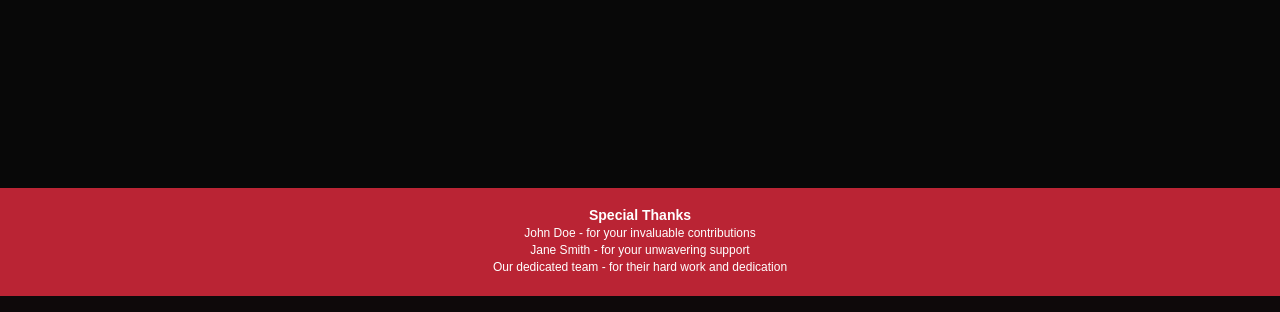
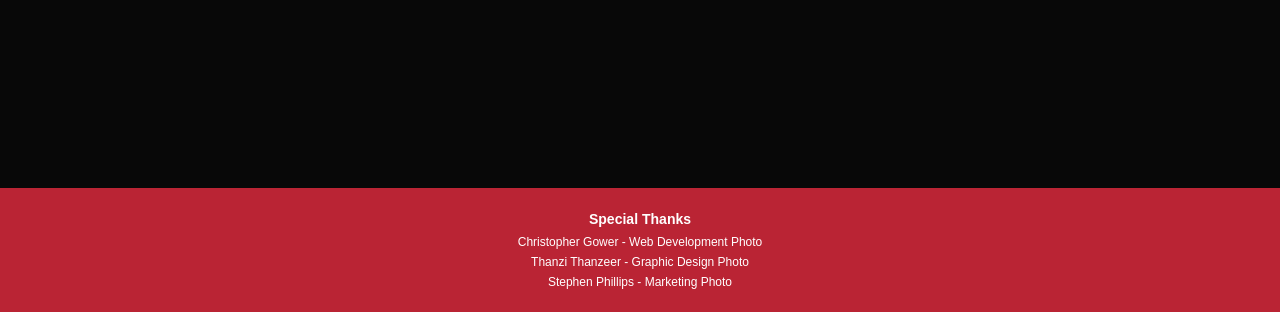
Before and after one commit to gigahidjrikaaa/gigahidjrikaaa.github.io, a PHP site: page / in a window 1280 px wide. Shown: the part 2430-2742 px from the top of the page. Run offline with PHP 8.4, Linux system fonts and the light colour scheme; some libraries are stand-ins or nearby versions.

Commit message:
Added images and fixed About section responsiveness

```diff
--- a/index.html
+++ b/index.html
@@ -90,17 +90,17 @@
             <h1 class="subtitle">Services</h1>
             <div class="services-list">
                 <div class="services-item" id="webdev-item" href="#">
-                    <img src="images/services-1.png" alt="Services 1">
+                    <img src="images/webdev.jpg" alt="Web Development Service">
                     <h2>Web Development</h2>
                     <p>Web App Development</p>
                 </div>
                 <div class="services-item" id="graphic-design-item" href="#">
-                    <img src="images/services-2.png" alt="Services 2">
+                    <img src="images/graphic-design.jpg" alt="Graphic Design Service">
                     <h2>Graphic Design</h2>
                     <p>Social Media Design</p>
                 </div>
                 <div class="services-item" id="marketing-item" href="#">
-                    <img src="images/services-3.png" alt="Services 3">
+                    <img src="images/marketing.jpg" alt="Marketing Service">
                     <h2>Marketing</h2>
                     <p>Copywriting, Advertising, Analytics</p>
                 </div>
@@ -112,9 +112,9 @@
         <div class="special-thanks">
             <h3>Special Thanks</h3>
             <ul>
-                <li>John Doe - for your invaluable contributions</li>
-                <li>Jane Smith - for your unwavering support</li>
-                <li>Our dedicated team - for their hard work and dedication</li>
+                <li>Christopher Gower - Web Development Photo</li>
+                <li>Thanzi Thanzeer - Graphic Design Photo</li>
+                <li>Stephen Phillips - Marketing Photo</li>
             </ul>
         </div>
     </footer>
--- a/style.css
+++ b/style.css
@@ -76,7 +60,17 @@ footer {
     justify-content: center;
     align-items: center;
     flex-wrap: wrap;
-    padding: 0.5% 0%;
+    padding: calc(7px + 0.3%) 0%;
+}
+
+.special-thanks ul {
+    display: grid;
+    grid-template-columns: repeat(auto-fit, minmax(200px, 1fr));
+    grid-gap: 2%;
+}
+
+.special-thanks h3 {
+    margin-bottom: 5px;
 }
 
 .special-thanks li {
```
Also changed, not shown: other parts of style.css (+41 -47 lines), images/graphic-design.jpg (added), images/marketing.jpg (added), images/webdev.jpg (added).
